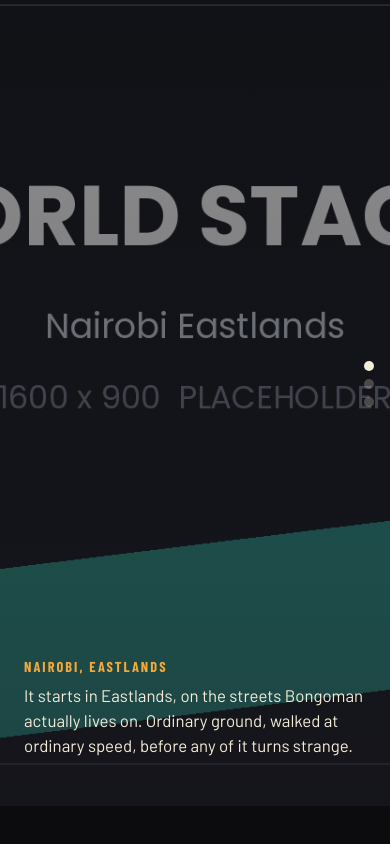
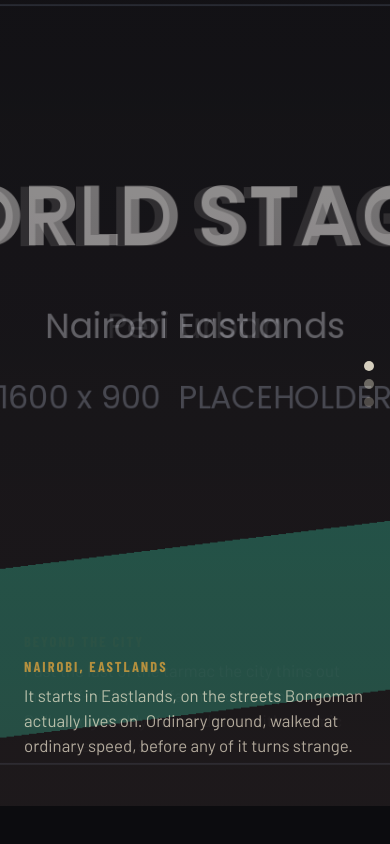
Before and after one commit to mathewomolo/bongoman, a React (Vite) app: page / in a window 390 px wide. Shown: the part 4555-5399 px from the top of the page. Built offline with nearby package versions, Linux system fonts and the light colour scheme.

Commit message:
Add World silhouette mask and touch support

```diff
--- a/src/components/World.css
+++ b/src/components/World.css
@@ -19,18 +19,21 @@
   max-width: 20ch;
 }
 
-/* Scroll-linked crossfade zone: this element is tall (300vh) so there's
-   enough scroll distance for three stages to fade through one another
-   while the inner .world__sticky stays pinned to the viewport. */
+/* Scroll-linked zone: tall enough that the inner .world__sticky can stay
+   pinned while the mask opens, three stages crossfade, and the mask
+   closes again. */
 .world__scrollzone {
   position: relative;
-  /* Was 300vh: three full screens of scrolling to read three short
-     paragraphs. Sticky scroll-driven sections are where mobile readers
-     give up, and the cost of overlong ones is that people never reach
-     what comes after. 180vh keeps the crossfade legible while asking
-     for a lot less. This single number controls the whole pacing of the
-     section, so nudge it if it now feels rushed. */
-  height: 180vh;
+
+  /* This single number controls the pacing of the whole section. It was
+     300vh, then 180vh when the section was only three stages, then back
+     up when the silhouette mask went in: the pinned stretch now has to
+     cover opening the mask, all three stages, and closing it. At 180 the
+     stages got about a third of the distance they used to have.
+
+     How the height is divided between those three jobs is OPEN_START
+     through CLOSE_END in World.jsx, as fractions of it. */
+  height: 320vh;
 }
 
 .world__sticky {
@@ -38,6 +41,33 @@
   top: 0;
   height: 100vh;
   overflow: hidden;
+
+  /* The moving half of the mask, mask-image and mask-size, is set from
+     World.jsx because it follows scroll. These are the static half: one
+     silhouette, never tiled.
+
+     overflow: hidden on THIS element is safe. It is the sticky element
+     itself, not an ancestor of one, and only an ancestor turning into a
+     scroll container breaks a pin. */
+  mask-repeat: no-repeat;
+  -webkit-mask-repeat: no-repeat;
+
+  /* WHERE THE FIGURE SITS, AND WHAT IT GROWS FROM. One number, both
+     jobs, because with a CSS mask they are the same point: the part of
+     the image at this fraction across stays aligned with the same
+     fraction across the screen, whatever size the mask is.
+
+     50% is dead centre and grows from dead centre. Lower moves the
+     figure left AND pulls the opening leftward with it. 36 is the
+     compromise that looked right.
+
+     Separating the two needs the shape scaled by a transform rather
+     than grown by mask-size, which means an SVG clip path. That is a
+     different build. */
+  --mask-anchor-x: 40%;
+
+  mask-position: var(--mask-anchor-x) center;
+  -webkit-mask-position: var(--mask-anchor-x) center;
 }
 
 .world__stage {
@@ -46,6 +76,20 @@
   display: flex;
   align-items: flex-end;
   overflow: hidden;
+
+  /* KEEPS EACH STAGE'S CHILDREN INSIDE IT.
+
+     .world__stage-copy carries z-index: 2. A parent only contains a
+     positioned child's z-index if it creates a stacking context, and
+     opacity does that ONLY WHILE IT IS BELOW 1. Stage 0 sits at opacity
+     1 permanently, so its caption was escaping into the parent's
+     stacking context, where every later stage's artwork sits at z-index
+     0, underneath it. That is why the text floated over all three
+     backgrounds instead of being covered by the next one.
+
+     isolation makes the containment unconditional rather than a side
+     effect of a value that changes as you scroll. */
+  isolation: isolate;
 
   /* Was 0.9, pulling the illustration back from the top edge so the tint
      gradient read as open sky above the ground line. That depended on the
--- a/src/components/World.jsx
+++ b/src/components/World.jsx
@@ -1,5 +1,5 @@
-import { useRef } from "react";
-import { motion, useScroll, useTransform } from "framer-motion";
+import { useEffect, useRef } from "react";
+import { motion, useReducedMotion, useScroll, useTransform } from "framer-motion";
 import Reveal, { RevealItem } from "./Reveal.jsx";
 import "./World.css";
 
@@ -26,52 +26,94 @@ const stages = [
   },
 ];
 
-/* =========================================================
-   HOW THE STAGES HAND OVER, AND WHY IT CHANGED
-
-   THE OLD VERSION HAD A HOLE IN IT.
-   Each stage owned a third of the track and faded out inside
-   its own third, and the next one only began rising where the
-   previous one had already finished. At progress 0.333 every
-   stage was at opacity 0 and you saw the bare section
-   background through the gap. It was a fade out followed by a
-   fade in, not a crossfade.
-
-   It also gave the MIDDLE stage almost no hold. Working the
-   old numbers through: stage one held for 22% of the track,
-   stage three for 22%, and stage two for 10%. Ten percent of
-   80vh of travel is about 8vh, which is a flick. That is why
-   scrolling quickly looked like it jumped from one to three.
-
-   THE NEW VERSION STACKS INSTEAD OF CROSSFADING.
-   Stage one is simply always opaque. Each later stage fades in
-   OVER the one below it and then stays. Because there is
-   always a fully opaque layer underneath, there is no moment
-   when the background can show through, which no amount of
-   overlapping two fading layers can give you: two images at
-   50% each still let 25% of whatever is behind them through.
-
-   Stacking works because the stages are absolutely positioned
-   siblings in source order, so a later one paints over an
-   earlier one for free.
-
-   NOW EVERY STAGE HOLDS.
-   With CROSSFADE at 0.08, the handovers happen in two short
-   windows and the rest of the track is flat:
-
-     stage 1 alone   0      to 0.293
-     handover               0.293 to 0.373
-     stage 2 alone   0.373  to 0.627
-     handover               0.627 to 0.707
-     stage 3 alone   0.707  to 1
-
-   Roughly 29%, 25%, 29% held, versus 22/10/22 before.
-   ========================================================= */
-
 // How much of the scroll track is spent moving between two stages. The
 // rest is hold. Raise it for a longer, softer transition; lower it for a
 // harder cut with more dwell either side.
 const CROSSFADE = 0.08;
+
+/* ---- the silhouette mask -------------------------------------------
+
+   The pinned viewport is stencilled through the BONGOMAN figure, which
+   grows to open the section and shrinks to close it. A CSS mask whose
+   mask-size is driven by scroll: where the SVG has ink the section
+   shows, where it is transparent the section is hidden, and once the
+   figure is big enough to cover everything the mask is switched off.
+
+   ONE CONTROL, NOT TWO. mask-position sets both where the figure sits
+   and what it grows from, because with a mask they are the same point.
+   A true anchor point, movable without moving the figure, needs the
+   shape scaled by a TRANSFORM rather than grown by mask-size, which
+   means an SVG clip path. That was tried and is not in this version.
+   --mask-anchor-x in World.css therefore moves both at once.
+
+   PLACEHOLDER: /images/masks/bongoman-figure.svg is traced from a 447px
+   reference PNG, so its outline is only as smooth as that source. A
+   proper vector export drops in at the same path with no code change,
+   but COVER_BY_ASPECT below is MEASURED FROM THIS EXACT FILE and has to
+   be measured again if the shape changes. */
+const MASK_URL = 'url("/images/masks/bongoman-figure.svg")';
+
+// Where opening and closing happen within the pinned scroll. Between
+// OPEN_END and CLOSE_START the section is fully open and the three
+// stages play out. Widen that gap to give the stages more room.
+const OPEN_START = 0.05;
+const OPEN_END = 0.24;
+const CLOSE_START = 0.76;
+const CLOSE_END = 0.95;
+
+// Resting size of the silhouette, as a fraction of the viewport's
+// larger dimension.
+const MASK_MIN_FRACTION = 0.34;
+
+/* The largest rectangle that fits ENTIRELY inside the silhouette, at a
+   range of screen shapes. The value is the mask-size needed, as a
+   multiple of viewport width, for the figure's body to cover the
+   section.
+
+   Measured rather than derived. A rounded rectangle has a formula; a
+   running figure with thin limbs does not. A tall phone needs 8.8x and
+   a wide desktop 3.7x, and getting it wrong shows up as a flash of the
+   section edge at the moment the mask switches off. */
+const COVER_BY_ASPECT = [
+  [0.40, 8.77], [0.50, 7.41], [0.65, 5.92], [0.80, 5.43], [1.00, 5.13],
+  [1.33, 5.05], [1.60, 4.93], [1.78, 4.72], [2.20, 3.89], [2.60, 3.66],
+];
+
+function coverSize(w, h) {
+  const a = w / h;
+  const t = COVER_BY_ASPECT;
+  let mult = t[t.length - 1][1];
+  if (a <= t[0][0]) {
+    mult = t[0][1];
+  } else {
+    for (let i = 1; i < t.length; i += 1) {
+      if (a <= t[i][0]) {
+        const [a0, m0] = t[i - 1];
+        const [a1, m1] = t[i];
+        mult = m0 + ((m1 - m0) * (a - a0)) / (a1 - a0);
+        break;
+      }
+    }
+  }
+  // A hair over, so an antialiased edge never shows in the switch to no
+  // mask at all.
+  return w * mult * 1.02;
+}
+
+// Slow start, slow landing. The landing is the part that matters: the
+// growth ends exactly where the figure covers the section, so the
+// slowdown is visible rather than happening off the edges of the screen.
+function easeInOutCubic(t) {
+  return t < 0.5 ? 4 * t * t * t : 1 - Math.pow(-2 * t + 2, 3) / 2;
+}
+
+// 0 = small silhouette, 1 = fully open.
+function maskGrowth(p) {
+  if (p <= OPEN_START || p >= CLOSE_END) return 0;
+  if (p < OPEN_END) return easeInOutCubic((p - OPEN_START) / (OPEN_END - OPEN_START));
+  if (p <= CLOSE_START) return 1;
+  return 1 - easeInOutCubic((p - CLOSE_START) / (CLOSE_END - CLOSE_START));
+}
 
 // Stage 0 never fades: it is the floor everything else covers up.
 // Every later stage goes 0 to 1 across its handover window and stays
@@ -84,29 +126,36 @@ function stageFade(i, n) {
   return { range: [boundary - half, boundary + half], values: [0, 1] };
 }
 
-// The dots want the opposite shape: a peak, so exactly one reads as
-// current. They are indicators rather than artwork, so a brief moment
-// where two sit half lit during a handover is correct.
-function dotFade(i, n) {
+/* THE COPY NEEDS THE OPPOSITE SHAPE TO THE ARTWORK.
+
+   stageFade above is a STACK: stage 0 is permanently opaque and every
+   later stage piles on top of it. That is right for artwork, because an
+   opaque image hides the one underneath and no background can show
+   through at any scroll position.
+
+   It is wrong for text. Text is transparent, so it does not hide what
+   is beneath it, it superimposes. Sharing the stack curve put all three
+   captions on screen at once, printed over each other.
+
+   So the copy gets a peak: up at the start of its own segment, down at
+   the end, exactly one legible at a time. */
+function copyFade(i, n) {
   const half = CROSSFADE / 2;
   const open = i / n;
   const close = (i + 1) / n;
 
-  let range;
-  let values;
-  if (i === 0) {
-    range = [0, close - half, close + half];
-    values = [1, 1, 0];
-  } else if (i === n - 1) {
-    range = [open - half, open + half, 1];
-    values = [0, 1, 1];
-  } else {
-    range = [open - half, open + half, close - half, close + half];
-    values = [0, 1, 1, 0];
-  }
+  if (i === 0) return { range: [0, close - half, close + half], values: [1, 1, 0] };
+  if (i === n - 1) return { range: [open - half, open + half, 1], values: [0, 1, 1] };
+  return { range: [open - half, open + half, close - half, close + half], values: [0, 1, 1, 0] };
+}
 
-  // Never fully dark: an unlit dot still has to show that it is there.
-  return { range, values: values.map((v) => 0.25 + v * 0.75) };
+// The dots want that same peak, floored so an unlit dot still shows that
+// it is there. Derived from copyFade rather than written out again: two
+// copies of this shape is how the captions and the artwork drifted apart
+// in the first place.
+function dotFade(i, n) {
+  const fade = copyFade(i, n);
+  return { range: fade.range, values: fade.values.map((v) => 0.25 + v * 0.75) };
 }
 
 // Each stage/dot is its own component so useTransform is called once per
@@ -115,13 +164,19 @@ function dotFade(i, n) {
 function WorldStage({ stage, index, total, scrollYProgress }) {
   const fade = stageFade(index, total);
   const opacity = useTransform(scrollYProgress, fade.range, fade.values);
+
+  // The artwork stacks, the copy peaks. See copyFade for why one curve
+  // cannot serve both.
+  const copy = copyFade(index, total);
+  const copyOpacity = useTransform(scrollYProgress, copy.range, copy.values);
+
   return (
     <motion.div className={`world__stage world__stage--${stage.key}`} style={{ opacity }}>
       <div className="world__stage-shapes" aria-hidden="true" />
-      <div className="container world__stage-copy">
+      <motion.div className="container world__stage-copy" style={{ opacity: copyOpacity }}>
         <span className="world__stage-label">{stage.label}</span>
         <p>{stage.text}</p>
-      </div>
+      </motion.div>
     </motion.div>
   );
 }
@@ -138,6 +193,56 @@ export default function World() {
     target: scrollRef,
     offset: ["start start", "end end"],
   });
+
+  const reduceMotion = useReducedMotion();
+
+  /* The mask opens, the stages play, the mask closes. All three read the
+     same scroll progress through different windows, so there is ONE
+     scroll listener rather than two fighting over the same distance.
+
+     THE STAGES ARE REMAPPED. They used to run across the whole track.
+     Now they run across the open window only, stretched back to 0..1,
+     which means stageFade, copyFade and dotFade need no changes at all. */
+  const stageProgress = useTransform(scrollYProgress, [OPEN_END, CLOSE_START], [0, 1]);
+
+  // Measured once and on resize, not inside the transform below, which
+  // runs on every frame of the scroll.
+  const dimsRef = useRef(null);
+  if (!dimsRef.current) {
+    const w = typeof window === "undefined" ? 1440 : window.innerWidth;
+    const h = typeof window === "undefined" ? 900 : window.innerHeight;
+    dimsRef.current = { min: MASK_MIN_FRACTION * Math.max(w, h), cover: coverSize(w, h) };
+  }
+
+  useEffect(() => {
+    const measure = () => {
+      const w = window.innerWidth;
+      const h = window.innerHeight;
+      dimsRef.current = { min: MASK_MIN_FRACTION * Math.max(w, h), cover: coverSize(w, h) };
+    };
+    measure();
+    window.addEventListener("resize", measure);
+    return () => window.removeEventListener("resize", measure);
+  }, []);
+
+  const growth = useTransform(scrollYProgress, maskGrowth);
+  const maskSize = useTransform(growth, (g) => {
+    const { min, cover } = dimsRef.current;
+    const s = min + (cover - min) * g;
+    return `${s}px ${s}px`;
+  });
+
+  // Fully open means NO MASK AT ALL rather than a stencil several times
+  // the size of the screen. The figure already covers everything by
+  // then, so the switch is invisible and the browser stops compositing
+  // a mask for the rest of the section.
+  const maskImage = useTransform(growth, (g) => (g >= 1 ? "none" : MASK_URL));
+
+  // Reduced motion gets the section open and still, same as every other
+  // effect on this site.
+  const maskStyle = reduceMotion
+    ? undefined
+    : { maskImage, WebkitMaskImage: maskImage, maskSize, WebkitMaskSize: maskSize };
 
   return (
     <section className="world" id="world">
@@ -157,22 +262,22 @@ export default function World() {
       </Reveal>
 
       <div className="world__scrollzone" ref={scrollRef}>
-        <div className="world__sticky">
+        <motion.div className="world__sticky" style={maskStyle}>
           {/* Source order IS stacking order here. Every stage is
               absolutely positioned at the same inset, so a later one
               paints over an earlier one, which is what lets the fades
               stack rather than crossfade. Reorder this list and the
               handover breaks. */}
           {stages.map((stage, i) => (
-            <WorldStage key={stage.key} stage={stage} index={i} total={stages.length} scrollYProgress={scrollYProgress} />
+            <WorldStage key={stage.key} stage={stage} index={i} total={stages.length} scrollYProgress={stageProgress} />
           ))}
 
           <div className="world__progress" aria-hidden="true">
             {stages.map((stage, i) => (
-              <WorldDot key={stage.key} index={i} total={stages.length} scrollYProgress={scrollYProgress} />
+              <WorldDot key={stage.key} index={i} total={stages.length} scrollYProgress={stageProgress} />
             ))}
           </div>
-        </div>
+        </motion.div>
       </div>
 
       <Reveal className="container world__outro" stagger={0.08}>
```
Also changed, not shown: public/images/masks/bongoman-figure.svg (added).
